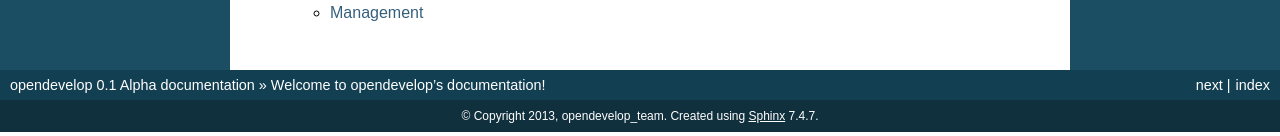
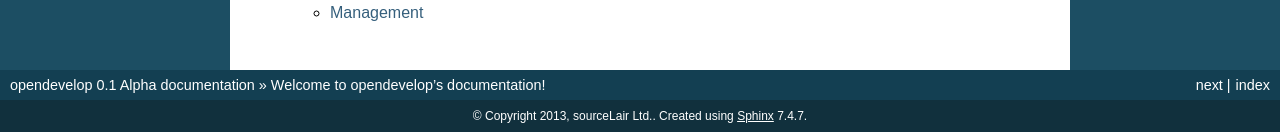
Before and after one commit to opendevelop/opendevelop, a Sphinx documentation site: the page built from docs/index.rst, in a window 1280 px wide. Shown: the part 761-897 px from the top of the page. Built offline with Sphinx 7.4.7, drawn with Linux system fonts in a browser that asks for light colours.

Commit message:
Changed copyright note

```diff
--- a/docs/conf.py
+++ b/docs/conf.py
@@ -44,7 +44,7 @@ master_doc = 'index'
 
 # General information about the project.
 project = u'opendevelop'
-copyright = u'2013, opendevelop_team'
+copyright = u'2013, sourceLair Ltd.'
 
 # The version info for the project you're documenting, acts as replacement for
 # |version| and |release|, also used in various other places throughout the
```
